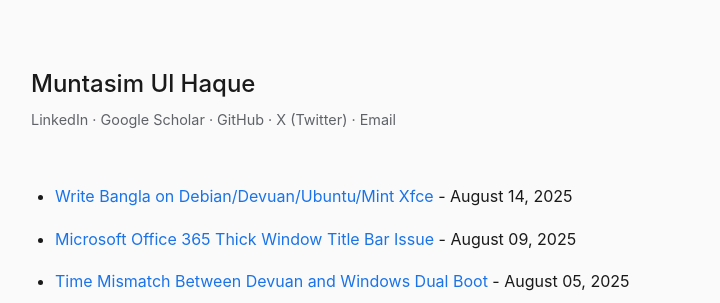
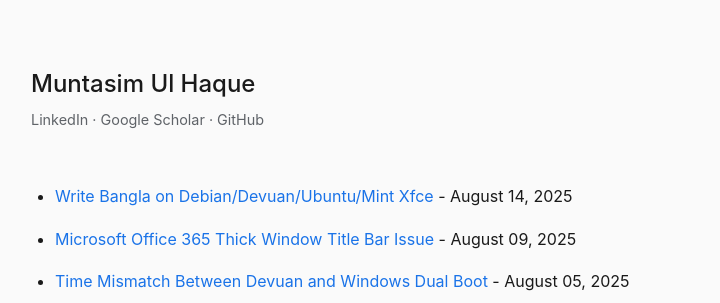
Before and after one commit to muntasimulhaque/muntasimulhaque.github.io, a Jekyll site: the page built from index.md, in a window 1280 px wide. Shown: the top 303 px of the page, without its empty margins (273-993 px from the left). Built offline with Jekyll 4.4.1, drawn with Linux system fonts in a browser that asks for light colours.

Commit message:
Update _config.yml

```diff
--- a/_config.yml
+++ b/_config.yml
@@ -10,10 +10,6 @@ social:
     url: https://scholar.google.com/citations?user=qsD8a0MAAAAJ&hl=en
   - title: GitHub
     url: https://github.com/muntasimulhaque
-  - title: X (Twitter)
-    url: https://x.com/muntasimulhaque
-  - title: Email
-    url: mailto:muntasimulhaque@iut-dhaka.edu
 
 # Site settings
 url: "https://muntasimulhaque.github.io"
```
